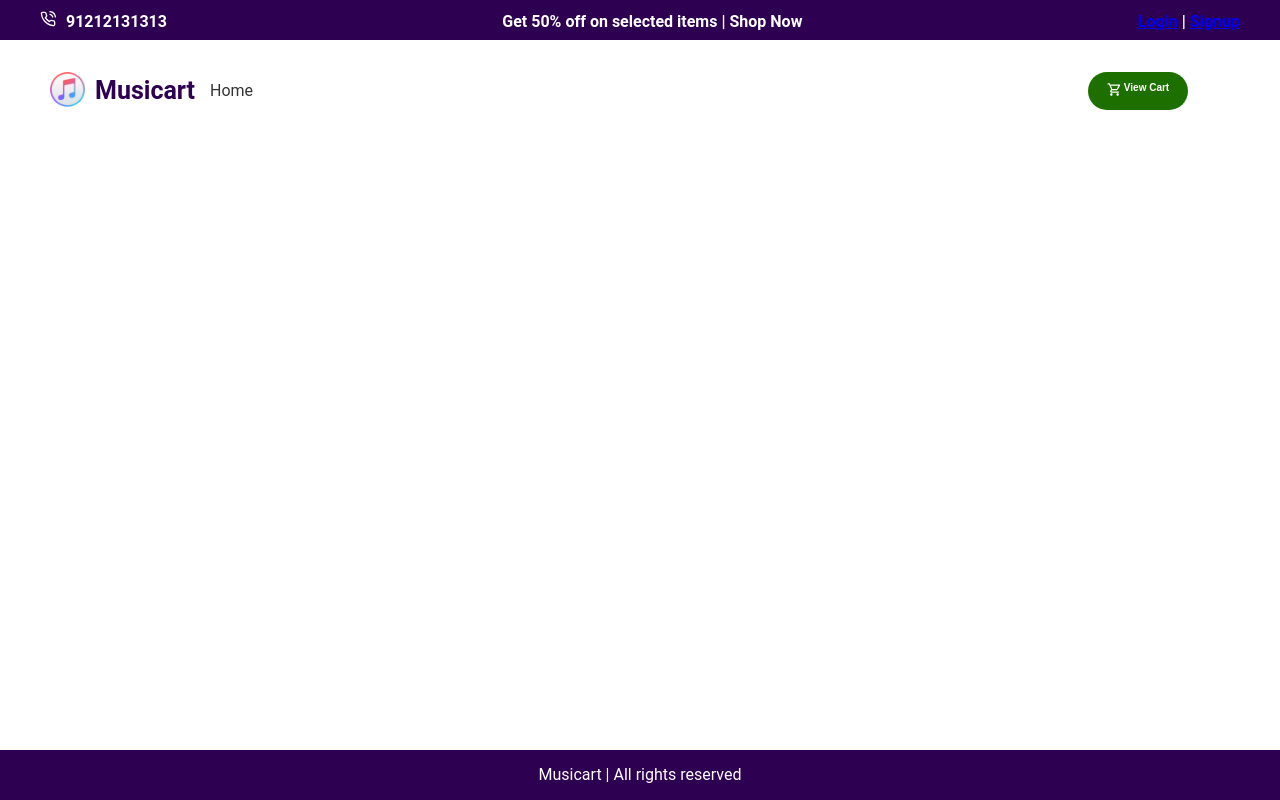
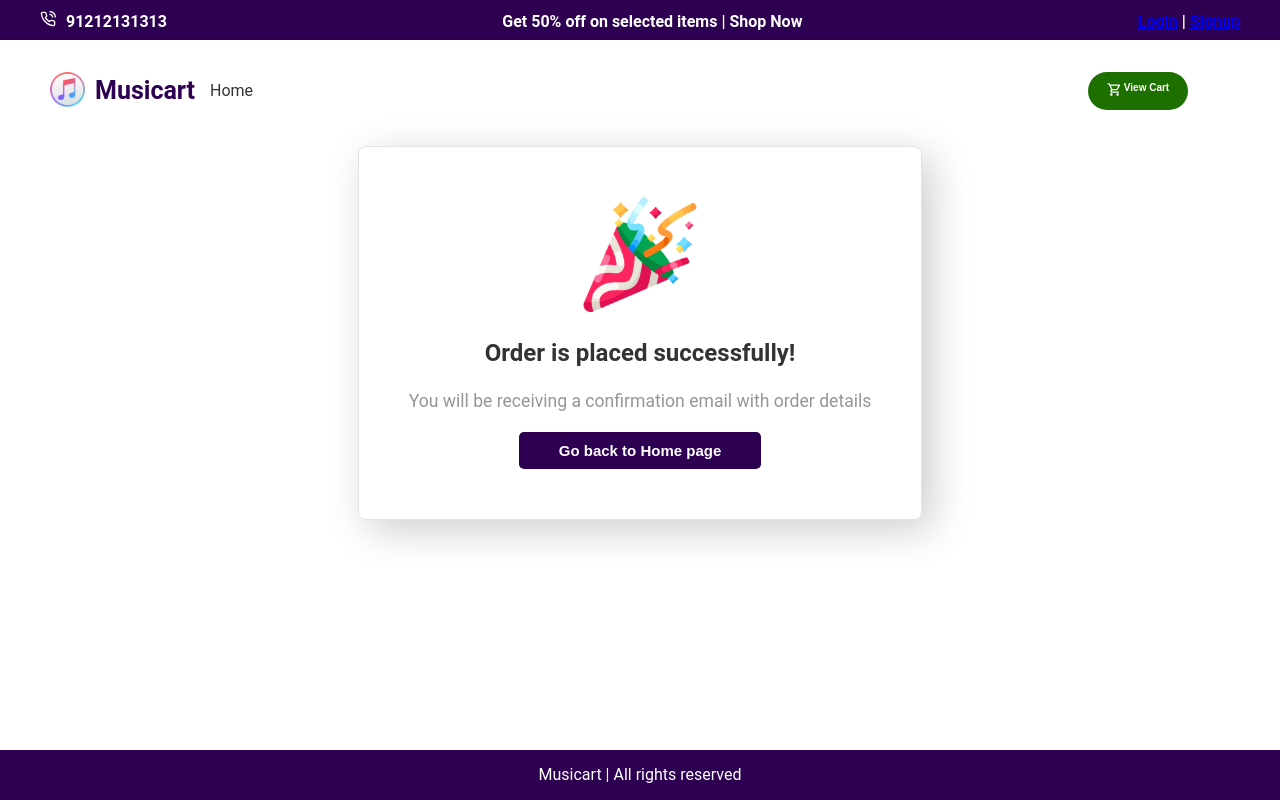
Before and after one commit to whysosaket/MusicCart, a React (Vite) app in the folder client/: page /success in a window 1280 px wide. Built offline with nearby package versions, Linux system fonts and the light colour scheme.

Commit message:
Success Page

```diff
--- a/client/src/App.jsx
+++ b/client/src/App.jsx
@@ -8,6 +8,7 @@ import Login from './pages/Login'
 import Signup from './pages/Signup'
 import Product from './pages/Product'
 import Cart from './pages/Cart'
+import Success from './pages/Success'
 
 
 function App() {
@@ -26,6 +27,7 @@ function App() {
           <Route path="/signup" element={<Signup />} />
           <Route path="/product" element={<Product />} />
           <Route path="/cart" element={<Cart />} />
+          <Route path="/success" element={<Success/>} />
         </Routes>
 
      </div>
--- a/client/src/css/Cart/Cart.css
+++ b/client/src/css/Cart/Cart.css
@@ -125,6 +125,7 @@
     font-weight: 600;
     color: black;
     border-radius: 8px;
+    border: none;
     width: 100%;
 }
 
--- /dev/null
+++ b/client/src/css/Success.css
@@ -0,0 +1,40 @@
+.success{
+    text-align: center;
+    margin-top: 1rem;
+    margin-bottom: 1rem;
+    display: flex;
+    justify-content: center;
+}
+
+.success .innerdiv{
+    border: 1px solid #E3E3E3;
+    padding: 50px;
+    border-radius: 8px;
+    box-shadow: 10px 10px 40px 0px rgba(0,0,0,0.2);
+}
+
+.success img{
+    width: 25%;
+}
+
+.success h1{
+    font-size: 1.5rem;
+    font-weight: 600;
+    margin-bottom: 1rem;
+}
+
+.success p{
+    color: #969696;
+    font-size: 1.1rem;
+}
+
+.success .goback{
+    background-color: #2E0052;
+    color: #fff;
+    padding: 10px 40px;
+    border: none;
+    border-radius: 5px;
+    font-size: 15px;
+    font-weight: 600;
+    cursor: pointer;
+}
--- /dev/null
+++ b/client/src/pages/Success.jsx
@@ -0,0 +1,18 @@
+import React from 'react'
+import Confetti from "../assets/confetti.png"
+import '../css/Success.css'
+
+const Success = () => {
+  return (
+    <div className='success'>
+    <div className='innerdiv'>
+        <img src={Confetti} alt='confetti' />
+        <h1>Order is placed successfully!</h1>
+        <p>You  will be receiving a confirmation email with order details</p>
+        <button className='goback'>Go back to Home page</button>
+    </div>
+    </div>
+  )
+}
+
+export default Success
```
Also changed, not shown: client/src/assets/confetti.png (added).
